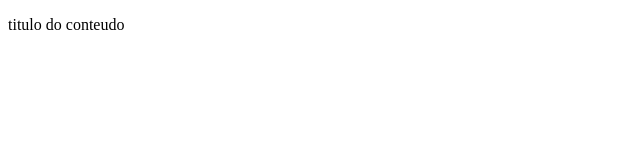
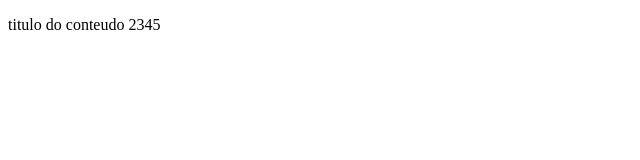
Before and after one commit to doligos/CURSO, a plain HTML site: page site/index.html in a window 1280 px wide. Shown: the full height of the page, 0-640 px from the left. Drawn offline with Linux system fonts and the light colour scheme.

Commit message:
My First Page.

```diff
--- a/site/index.html
+++ b/site/index.html
@@ -4,6 +4,6 @@
 	<title>Titulo da Pagina - Browser</title>
 </head>
 <body>
-<p>titulo do conteudo</p>
+<p>titulo do conteudo   2345</p>
 </body>
 </html>
```
